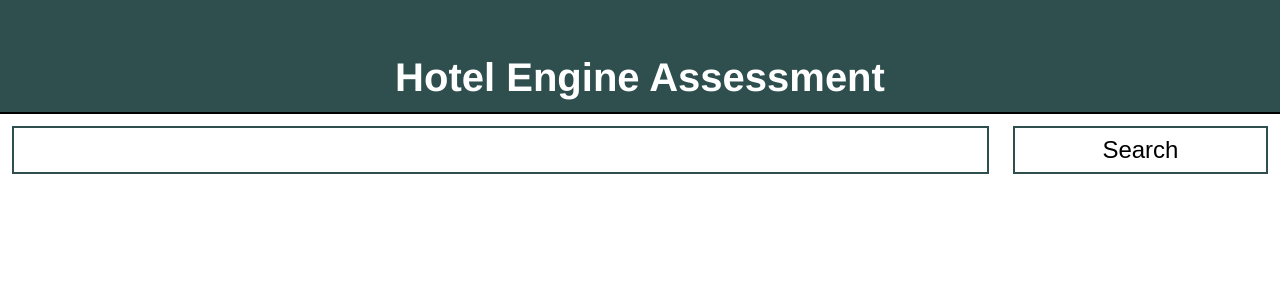
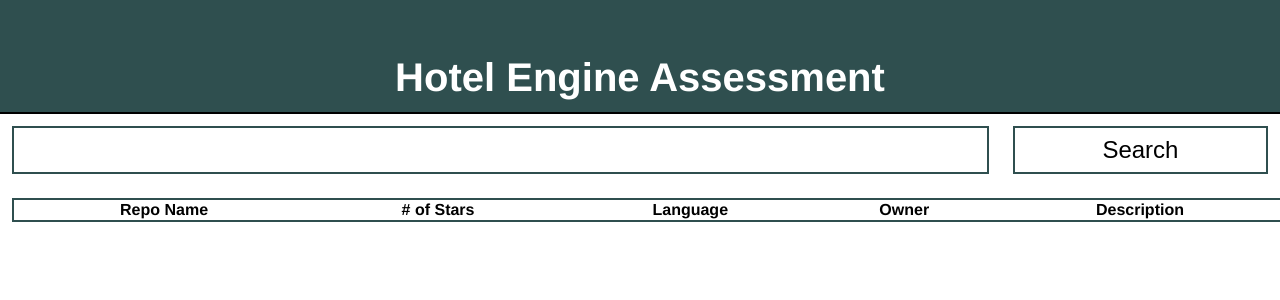
Before and after one commit to rhysgoehring/hotel-engine-assessment, a React (Create React App) app: page / in a window 1280 px wide. Shown: the top 300 px of the page. Built offline with nearby package versions, Linux system fonts and the light colour scheme.

Commit message:
created ResultTable table component to display query results

```diff
--- a/src/App.js
+++ b/src/App.js
@@ -2,6 +2,7 @@ import React, { useState } from 'react';
 import styled from 'styled-components';
 import axios from 'axios';
 import SearchBar from './components/SearchBar';
+import ResultTable from './components/ResultTable';
 
 const Header = styled.header`
   text-align: center;
@@ -43,6 +44,7 @@ function App() {
         handleFormSubmit={handleSubmit}
         handleInputChange={(e) => setQuery(e.target.value)}
       />
+      <ResultTable />
     </>
 
   );
--- /dev/null
+++ b/src/components/ResultTable.js
@@ -0,0 +1,30 @@
+import React from 'react';
+import styled from 'styled-components';
+
+const Table = styled.table`
+  text-align: center;
+  border-collapse: collapse;
+  border: 2px solid darkslategrey;
+  width: 100%;
+  margin: 0.75rem;
+  padding: 0.5rem 0.5rem;
+`;
+
+const ResultTable = ({ tableData }) => {
+  return (
+    <Table>
+      <tbody>
+        <tr>
+          <th>Repo Name</th>
+          <th># of Stars</th>
+          <th>Language</th>
+          <th>Owner</th>
+          <th>Description</th>
+        </tr>
+        {tableData}
+      </tbody>
+    </Table>
+  );
+};
+
+export default ResultTable;
```
